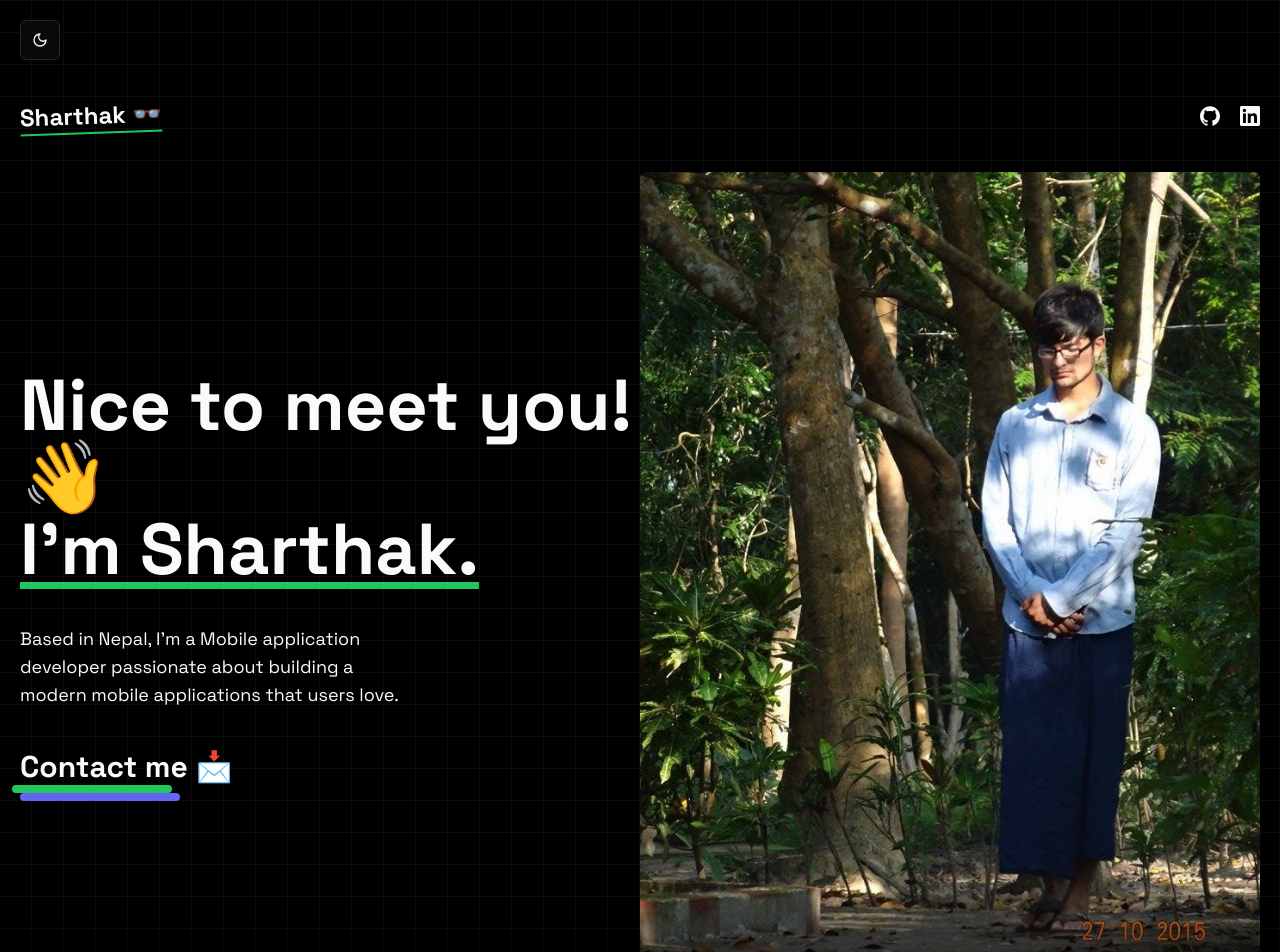
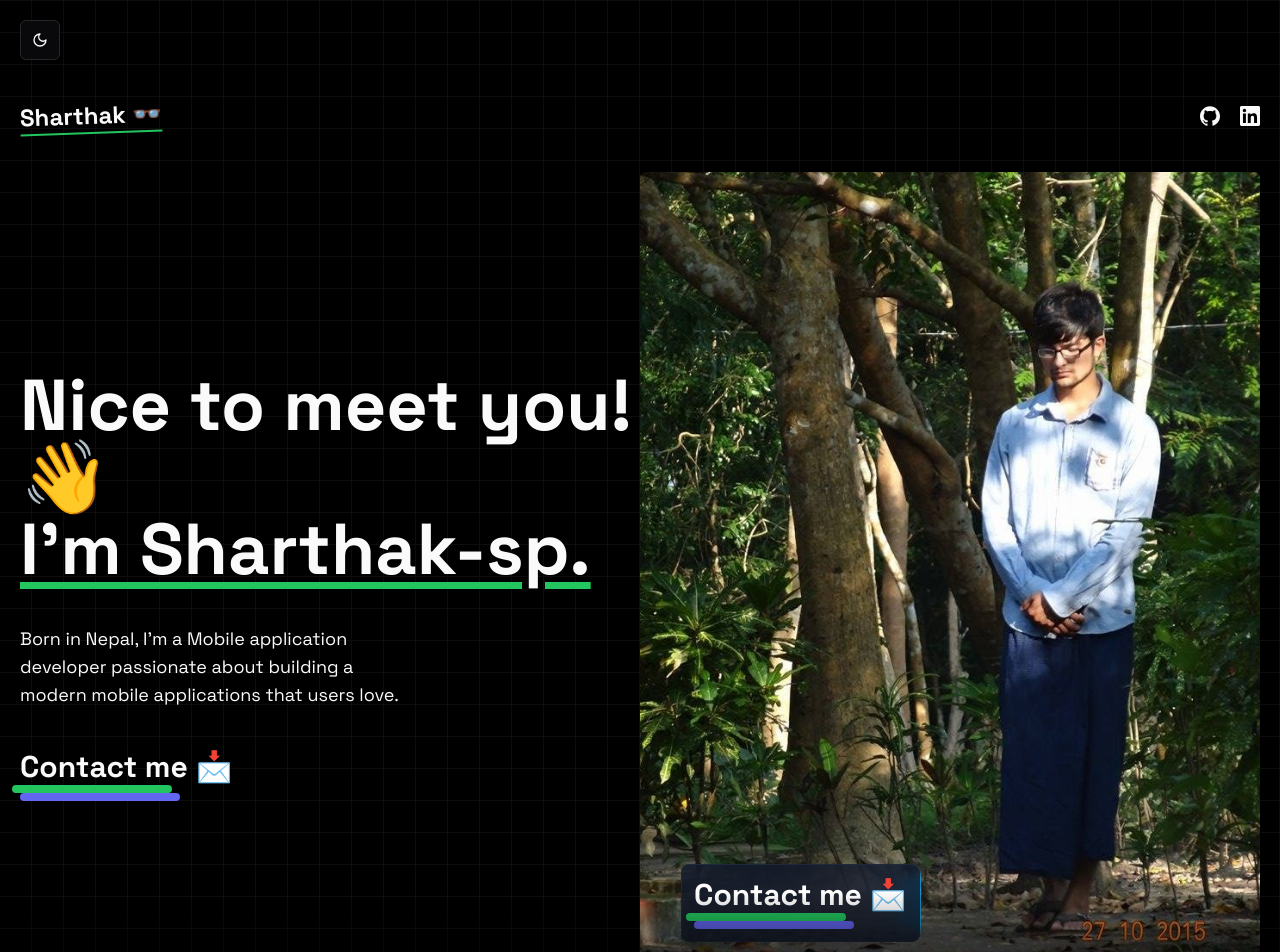
Before and after one commit to sp-sharthak/portfolio, a Next.js app: page / in a window 1280 px wide. Shown: the top 952 px of the page. Built offline with nearby package versions, Linux system fonts and the light colour scheme.

Commit message:
texts updated

```diff
--- a/app/(home)/components/HeroSection.tsx
+++ b/app/(home)/components/HeroSection.tsx
@@ -12,11 +12,11 @@ export default function HeroSection() {
           Nice to meet you! 👋
           <br />
           <span className="underline underline-offset-8 decoration-green-500">
-            I'm Sharthak.
+            I'm Sharthak-sp.
           </span>
         </h1>
         <p className="md:w-96 text-lg text-primary-300">
-          Based in Nepal, I'm a Mobile application developer passionate about
+          Born in Nepal, I'm a Mobile application developer passionate about
           building a modern mobile applications that users love.
         </p>
         <Link
@@ -46,9 +46,16 @@ export default function HeroSection() {
           src="/pp.jpg"
         />
         <div className="absolute bottom-5 sm:bottom-14 left-0 sm:left-10">
-          {/* <MovingBorderBtn borderRadius="0.5rem" className="p-3 font-semibold">
-            <p>🚩 Available for work</p>
-          </MovingBorderBtn> */}
+          <MovingBorderBtn borderRadius="0.5rem" className="p-3 font-semibold ">
+            <Link
+              href={
+                "https://www.linkedin.com/in/sharthak-sharma-poudel-34288b165/"
+              }
+              className="inline-block group"
+            >
+              <Title text="Contact me 📩" />
+            </Link>
+          </MovingBorderBtn>
         </div>
       </div>
     </div>
--- a/app/(home)/components/Projects.tsx
+++ b/app/(home)/components/Projects.tsx
@@ -5,6 +5,8 @@ import {
   SiReactquery,
   SiTailwindcss,
   SiBluetooth,
+  SiOpenai,
+  SiShadcnui,
 } from "react-icons/si";
 import Title from "./Title";
 import Link from "next/link";
@@ -22,7 +24,7 @@ export default function Projects() {
     },
     {
       title: "Learning Pariyatti App",
-      tech: [SiReact, SiTailwindcss],
+      tech: [SiReact, SiTailwindcss, SiOpenai, SiShadcnui],
       link: "https://github.com/sp-sharthak",
       cover: "/ss.png", //path to image
       background: "bg-pink-500",
```
